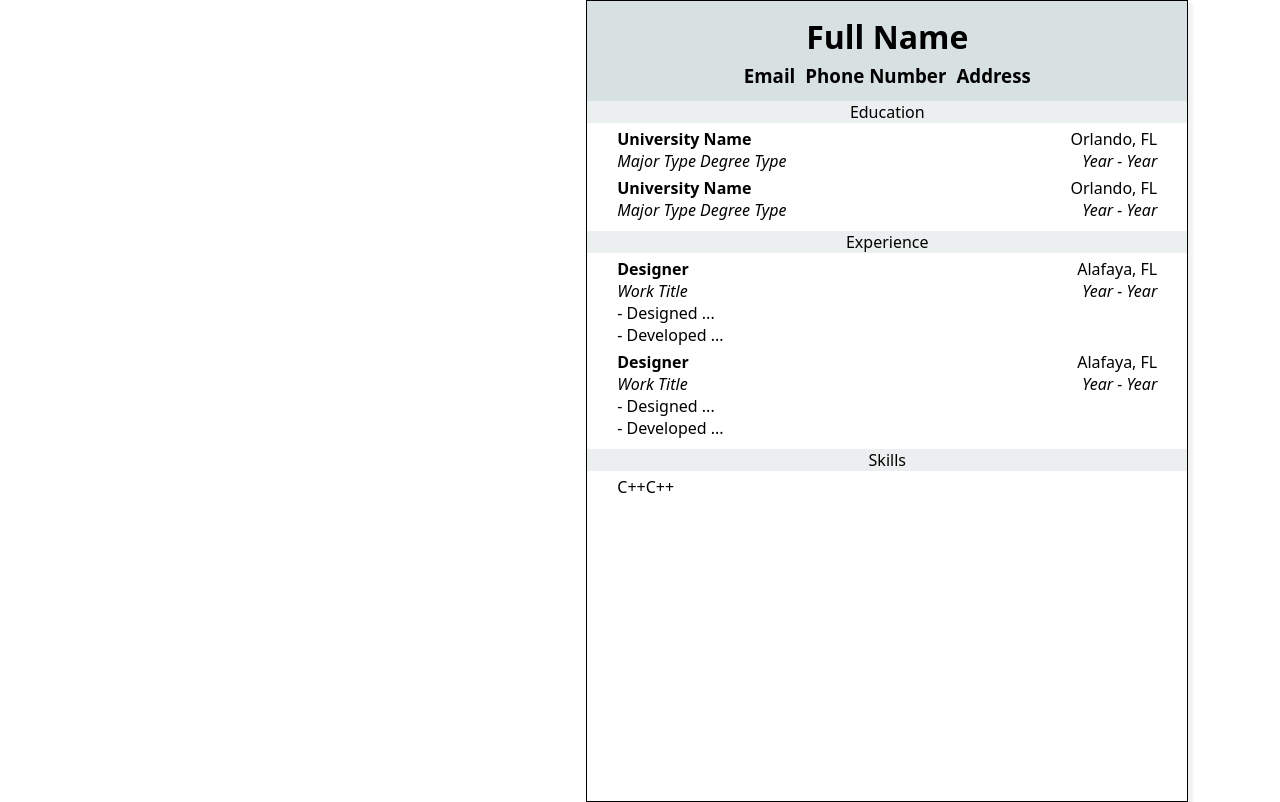
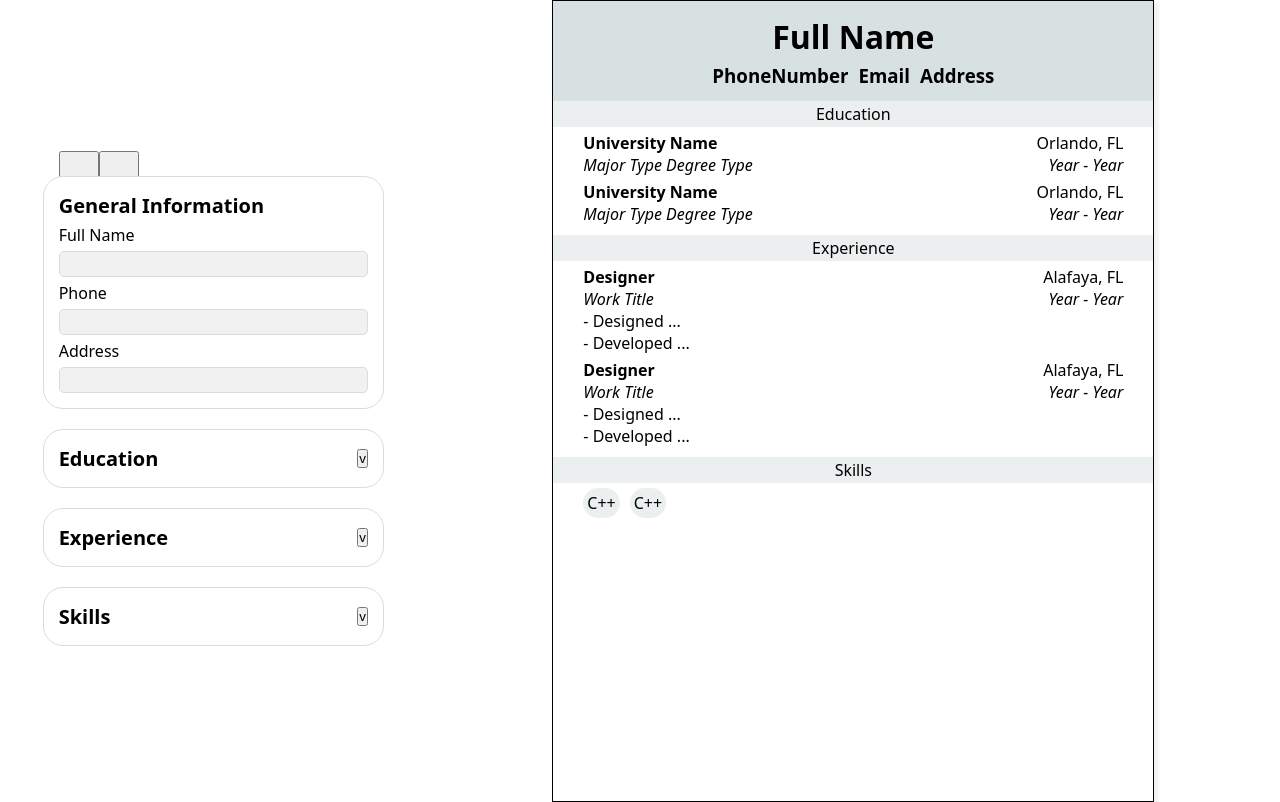
Before and after one commit to eggtoasts/cv-maker, a React (Vite) app: page / in a window 1280 px wide. Built offline with nearby package versions, Linux system fonts and the light colour scheme.

Commit message:
feat: add sidebar     - Sidebar contains General Information, Edu., Experience, and Skills components

```diff
--- a/src/App.css
+++ b/src/App.css
@@ -1,7 +1,6 @@
 * {
   margin: 0px;
   padding: 0px;
-  /* border: 0.5px solid red; */
 }
 
 body {
@@ -12,7 +11,7 @@ body {
 .main-content {
   height: 100%;
   display: grid;
-  grid-template-columns: 200px 1.5fr 4fr;
+  grid-template-columns: 2fr 4fr;
 }
 
 .main-content > div {
@@ -66,6 +65,7 @@ body {
   text-align: center;
   background-color: var(--resume-color);
   font-weight: 500;
+  padding: 2px 0px;
 }
 
 .sub-info {
@@ -103,4 +103,74 @@ body {
 .skills-container {
   display: flex;
   flex-direction: row;
+  gap: 10px;
+  flex-wrap: wrap;
 }
+
+.skill-item {
+  background-color: var(--resume-color);
+  border-radius: 20px;
+  padding: 4px;
+}
+
+/* Sidebar */
+
+.sidebar {
+  display: flex;
+  flex-direction: column;
+  gap: 20px;
+  margin: 0px 20px;
+}
+
+.options {
+  position: relative;
+  z-index: -1;
+  top: -5px;
+  width: 80%;
+}
+.options button {
+  position: absolute;
+  width: 40px;
+  height: 40px;
+}
+.settings {
+  left: 0px;
+}
+.main {
+  left: 40px;
+}
+
+.sidebar-item {
+  width: 80%;
+  display: flex;
+  flex-direction: column;
+  padding: 15px;
+  border-radius: 20px;
+  border: 1px solid gainsboro;
+
+  min-width: 200px;
+  background-color: rgb(255, 255, 255);
+}
+
+label {
+  padding: 5px 0px;
+}
+
+input {
+  height: 20px;
+  background-color: #f1f1f1;
+  border-radius: 5px;
+  border: 1px solid gainsboro;
+  padding: 2px;
+}
+
+.sidebar-title {
+  font-weight: 600;
+  font-size: 20px;
+  display: flex;
+  align-items: center;
+}
+
+.sidebar-title button {
+  margin-left: auto;
+}
--- a/src/App.jsx
+++ b/src/App.jsx
@@ -8,7 +8,6 @@ function MainContent() {
   return (
     <>
       <div class="main-content">
-        <Options />
         <Sidebar />
         <ResumeSection />
       </div>
@@ -16,17 +15,13 @@ function MainContent() {
   );
 }
 
-function Options() {
-  return <div class="options"></div>;
-}
-
 function GeneralInfo() {
   return (
     <div class="general section">
       <h1>Full Name</h1>
       <div class="section-sub-info gen">
+        <h3>PhoneNumber</h3>
         <h3>Email</h3>
-        <h3>Phone Number</h3>
         <h3>Address</h3>
       </div>
     </div>
@@ -93,12 +88,8 @@ function WorkInfo() {
   );
 }
 
-function SkillCard() {
-  return (
-    <div class="skill-item">
-      <div class="skill">C++</div>
-    </div>
-  );
+function SkillItem() {
+  return <div class="skill-item">C++</div>;
 }
 
 function SkillInfo() {
@@ -106,8 +97,8 @@ function SkillInfo() {
     <div class="section skill">
       <div class="section-title">Skills</div>
       <div class="skills-container">
-        <SkillCard />
-        <SkillCard />
+        <SkillItem />
+        <SkillItem />
       </div>
     </div>
   );
@@ -133,7 +124,46 @@ function ResumeSection() {
 }
 
 function Sidebar() {
-  return <div class="sidebar"></div>;
+  return (
+    <div class="sidebar">
+      <div class="options">
+        <button class="main"> </button>
+        <button class="settings"></button>
+      </div>
+      <form class="sidebar-item">
+        <div class="sidebar-title"> General Information</div>
+
+        <label>Full Name</label>
+        <input type="text" />
+
+        <label>Phone</label>
+        <input type="text" />
+
+        <label>Address</label>
+        <input type="text" />
+      </form>
+
+      <form class="sidebar-item">
+        <div class="sidebar-title">
+          Education <button> v</button>
+        </div>
+      </form>
+
+      <form class="sidebar-item">
+        <div class="sidebar-title">
+          Experience
+          <button> v</button>
+        </div>
+      </form>
+
+      <form class="sidebar-item">
+        <div class="sidebar-title">
+          Skills
+          <button> v</button>
+        </div>
+      </form>
+    </div>
+  );
 }
 
 function App() {
```
